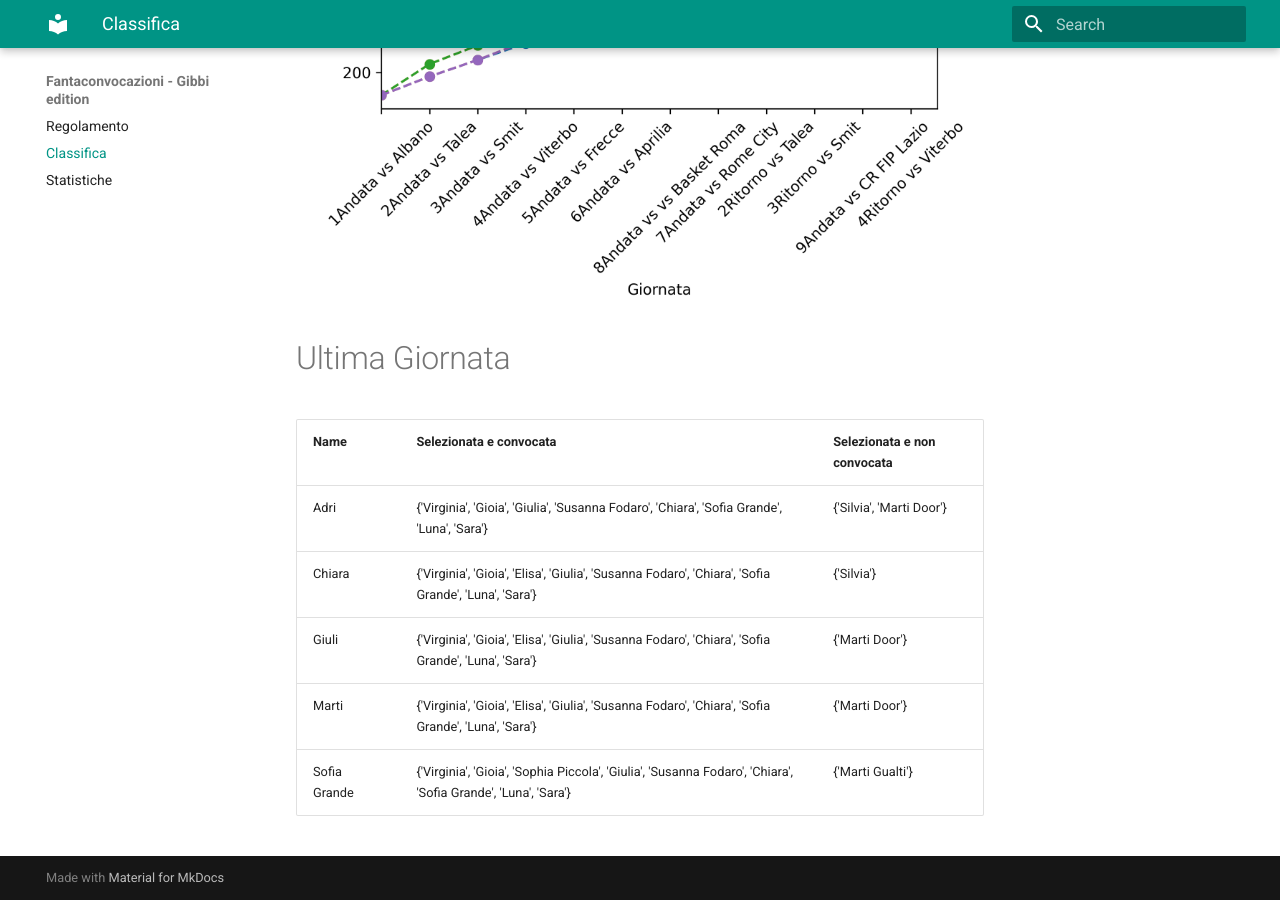
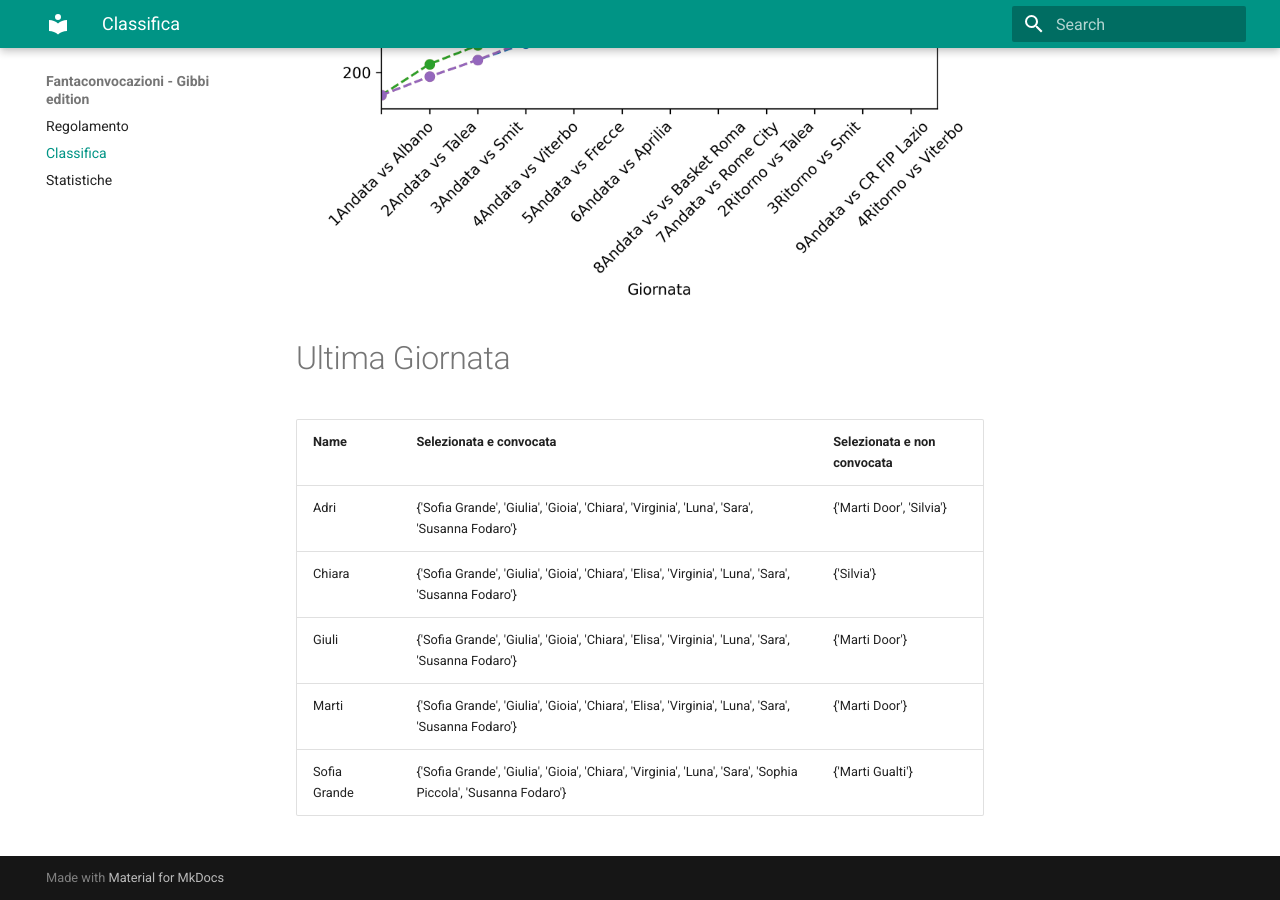
Before and after one commit to martinig94/fantagibbi, an MkDocs documentation site: the page built from docs/Classifica.md, in a window 1280 px wide and 900 px high, scrolled down 810 px. Built offline with MkDocs 1.6.1 and Material for MkDocs 9.7.7, drawn with Linux system fonts in a browser that asks for light colours.

Commit message:
Auto-update from main.py

```diff
--- a/docs/Classifica.md
+++ b/docs/Classifica.md
@@ -18,9 +18,9 @@
 <!-- START_TABLE CORRECT -->
 | Name         | Selezionata e convocata                                                                                       | Selezionata e non convocata   |
 |:-------------|:--------------------------------------------------------------------------------------------------------------|:------------------------------|
-| Adri         | {'Virginia', 'Gioia', 'Giulia', 'Susanna Fodaro', 'Chiara', 'Sofia Grande', 'Luna', 'Sara'}                   | {'Silvia', 'Marti Door'}      |
-| Chiara       | {'Virginia', 'Gioia', 'Elisa', 'Giulia', 'Susanna Fodaro', 'Chiara', 'Sofia Grande', 'Luna', 'Sara'}          | {'Silvia'}                    |
-| Giuli        | {'Virginia', 'Gioia', 'Elisa', 'Giulia', 'Susanna Fodaro', 'Chiara', 'Sofia Grande', 'Luna', 'Sara'}          | {'Marti Door'}                |
-| Marti        | {'Virginia', 'Gioia', 'Elisa', 'Giulia', 'Susanna Fodaro', 'Chiara', 'Sofia Grande', 'Luna', 'Sara'}          | {'Marti Door'}                |
-| Sofia Grande | {'Virginia', 'Gioia', 'Sophia Piccola', 'Giulia', 'Susanna Fodaro', 'Chiara', 'Sofia Grande', 'Luna', 'Sara'} | {'Marti Gualti'}              |
+| Adri         | {'Sofia Grande', 'Giulia', 'Gioia', 'Chiara', 'Virginia', 'Luna', 'Sara', 'Susanna Fodaro'}                   | {'Marti Door', 'Silvia'}      |
+| Chiara       | {'Sofia Grande', 'Giulia', 'Gioia', 'Chiara', 'Elisa', 'Virginia', 'Luna', 'Sara', 'Susanna Fodaro'}          | {'Silvia'}                    |
+| Giuli        | {'Sofia Grande', 'Giulia', 'Gioia', 'Chiara', 'Elisa', 'Virginia', 'Luna', 'Sara', 'Susanna Fodaro'}          | {'Marti Door'}                |
+| Marti        | {'Sofia Grande', 'Giulia', 'Gioia', 'Chiara', 'Elisa', 'Virginia', 'Luna', 'Sara', 'Susanna Fodaro'}          | {'Marti Door'}                |
+| Sofia Grande | {'Sofia Grande', 'Giulia', 'Gioia', 'Chiara', 'Virginia', 'Luna', 'Sara', 'Sophia Piccola', 'Susanna Fodaro'} | {'Marti Gualti'}              |
 <!-- END_TABLE CORRECT -->
```
